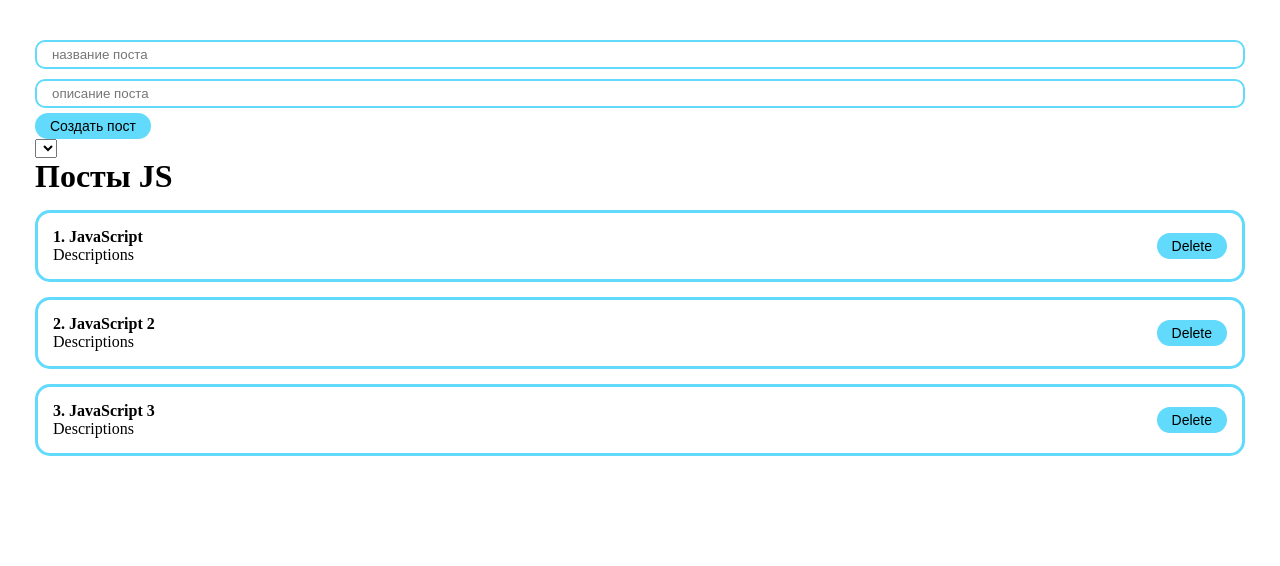
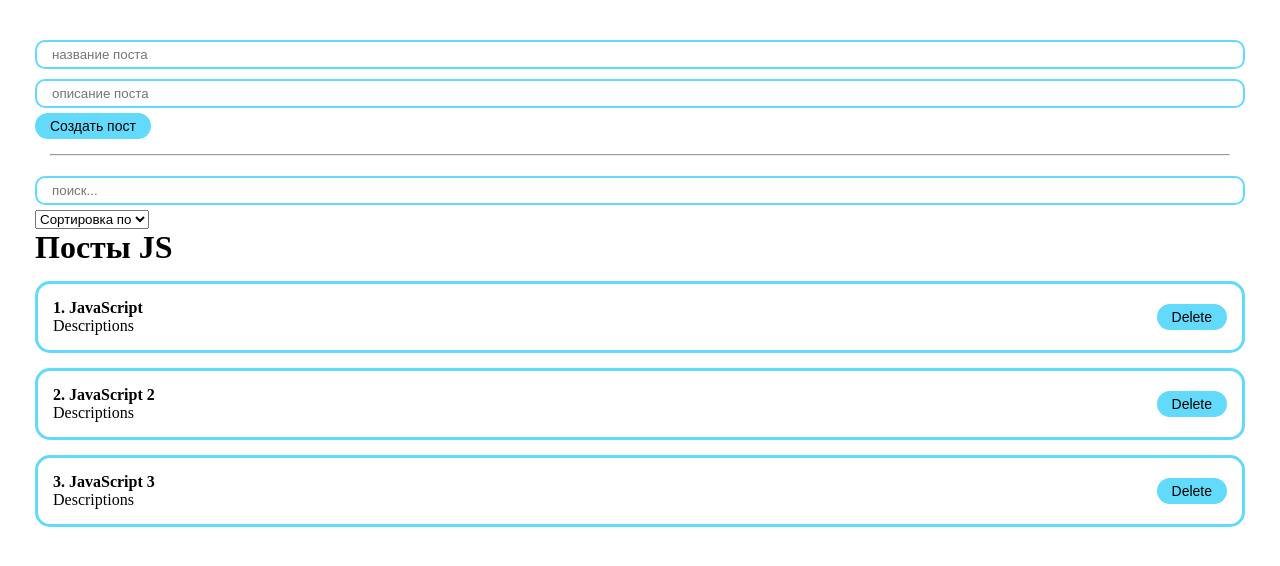
Before and after one commit to panifedov/ReactPosts, a React (Create React App) app: page / in a window 1280 px wide. Shown: the top 566 px of the page. Built offline with nearby package versions, Linux system fonts and the light colour scheme.

Commit message:
PostFilter,Select

```diff
--- a/src/App.js
+++ b/src/App.js
@@ -1,7 +1,10 @@
-import React, { useState } from 'react'
+import React, { useState, useMemo } from 'react'
 import PostList from './components/PostList';
 import PostForm from './components/UI/PostForm';
+import MySelect from './components/UI/select/MySelect';
+import MyInput from './components/UI/input/MyInput';
 import './styles/App.css'
+import PostFilter from './components/PostFilter';
 
 function App() {
 
@@ -19,31 +22,38 @@ function App() {
       body: 'Descriptions',
     }
   ]);
+  const [filter, setFilter] = useState({sort: '', query: ''});
+
+
+  const sortedPosts = useMemo(() => {
+    if(filter.sort) {
+      return [...posts].sort( (a,b) => a[filter.sort].localeCompare(b[filter.sort]))
+    }
+    return posts;
+  }, [filter.sort, posts]);
 
   const createPost = (newPost) => {
     setPosts( [...posts, newPost])
-  }
+  };
+
+  const sortedAndSearchedPosts = useMemo(() => {
+    return sortedPosts.filter(post => post.title.toLowerCase().includes(filter.query))
+  }, [filter.query, sortedPosts])
 
   const removePost = (post) => {
     setPosts(posts.filter(p => p.id !== post.id))
   }
 
+
   return (
     <div className="App">
       <PostForm create={createPost}/>
-      <div>
-        <select>
-          <options value='value1' >123</options>
-        </select>
-      </div>
-      {posts.length !== 0
-        ?
-        <PostList remove={removePost} posts = {posts} title={' Посты JS '}/>
-        :
-        <h1 style={{textAlign: 'center'}}>
-          Посты не найдены!
-        </h1>
-      }
+      <hr style={{margin: '15px'}} />
+      <PostFilter
+        filter={filter}
+        setFilter={setFilter}
+      />
+        <PostList remove={removePost} posts = {sortedAndSearchedPosts} title={' Посты JS '}/>
 
     </div>
   )
--- /dev/null
+++ b/src/components/PostFilter.jsx
@@ -0,0 +1,26 @@
+import React from 'react';
+import MyInput from './UI/input/MyInput';
+import MySelect from './UI/select/MySelect';
+
+function PostFilter({filter, setFilter}) {
+    return (
+        <div>
+            <MyInput
+                value={filter.query}
+                placeholder='поиск...'
+                onChange={e => setFilter({...filter, query: e.target.value})}
+            />
+            <MySelect
+                value={filter.sort}
+                onChange={selectedSort => setFilter({...filter, sort: selectedSort})}
+                defaultValue='Сортировка по'
+                options={[
+                    { value: 'title', name: 'По названию' },
+                    { value: 'body', name: 'По описанию' }
+                ]}
+            />
+        </div>
+    );
+}
+
+export default PostFilter;
--- a/src/components/PostList.jsx
+++ b/src/components/PostList.jsx
@@ -2,6 +2,15 @@ import React from 'react';
 import PostItem from './PostItem';
 
 function PostList({posts, title, remove}) {
+
+    if(!posts.length) {
+        return (
+            <h1 style={{textAlign: 'center'}}>
+                Посты не найдены !
+            </h1>
+        )
+    }
+
     return (
         <div>
             <h1> {title}</h1>
--- /dev/null
+++ b/src/components/UI/select/MySelect.jsx
@@ -0,0 +1,18 @@
+import React from 'react';
+
+const MySelect = ({options, defaultValue, value, onChange}) => {
+    return (
+        <select value={value}
+            onChange={event => onChange(event.target.value)}
+        >
+            <option disabled={true} value="">{defaultValue}</option>
+            {options.map(option =>
+                <option key={options.value} value={option.value}>
+                    {option.name}
+                </option>
+            )}
+        </select>
+    );
+};
+
+export default MySelect;
```
